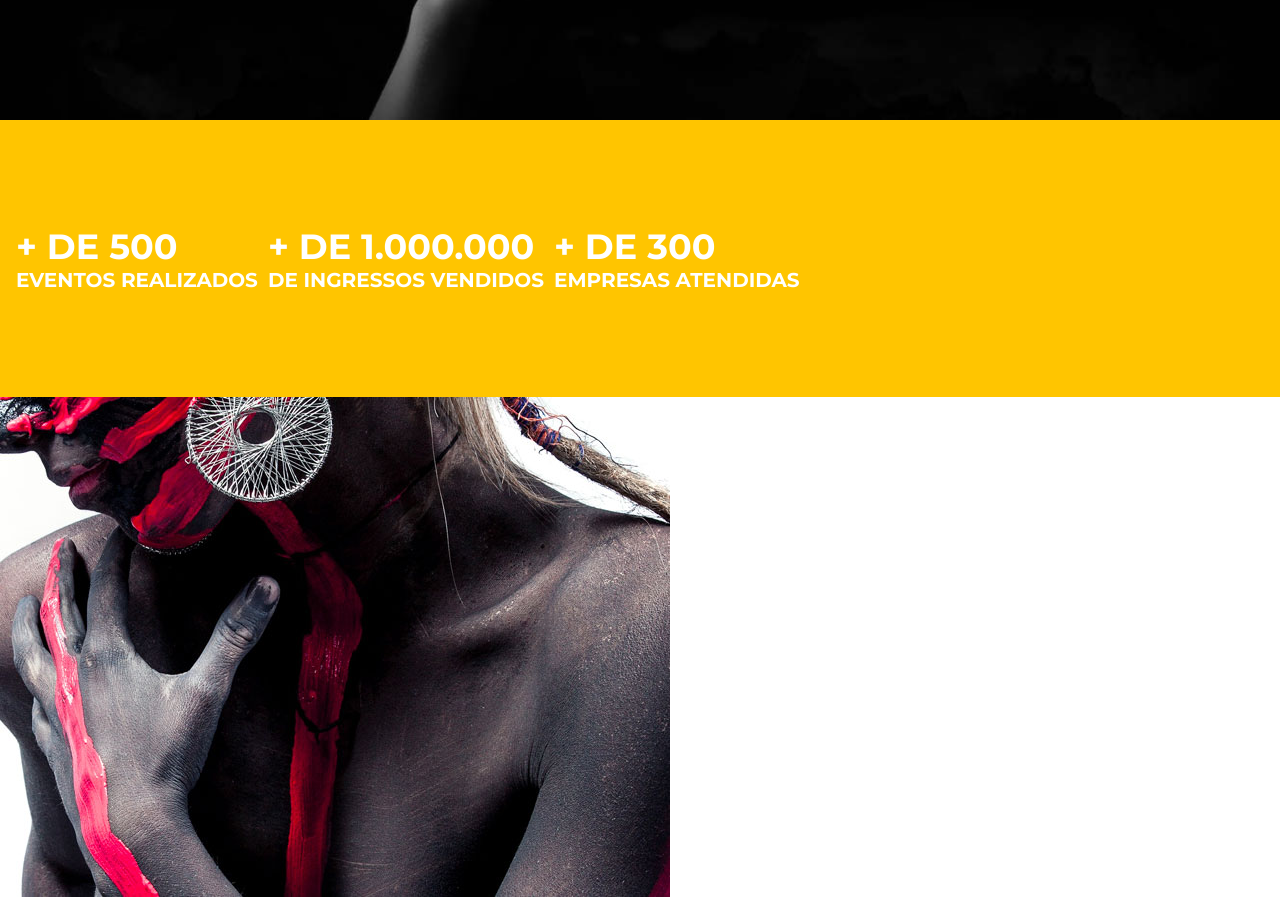
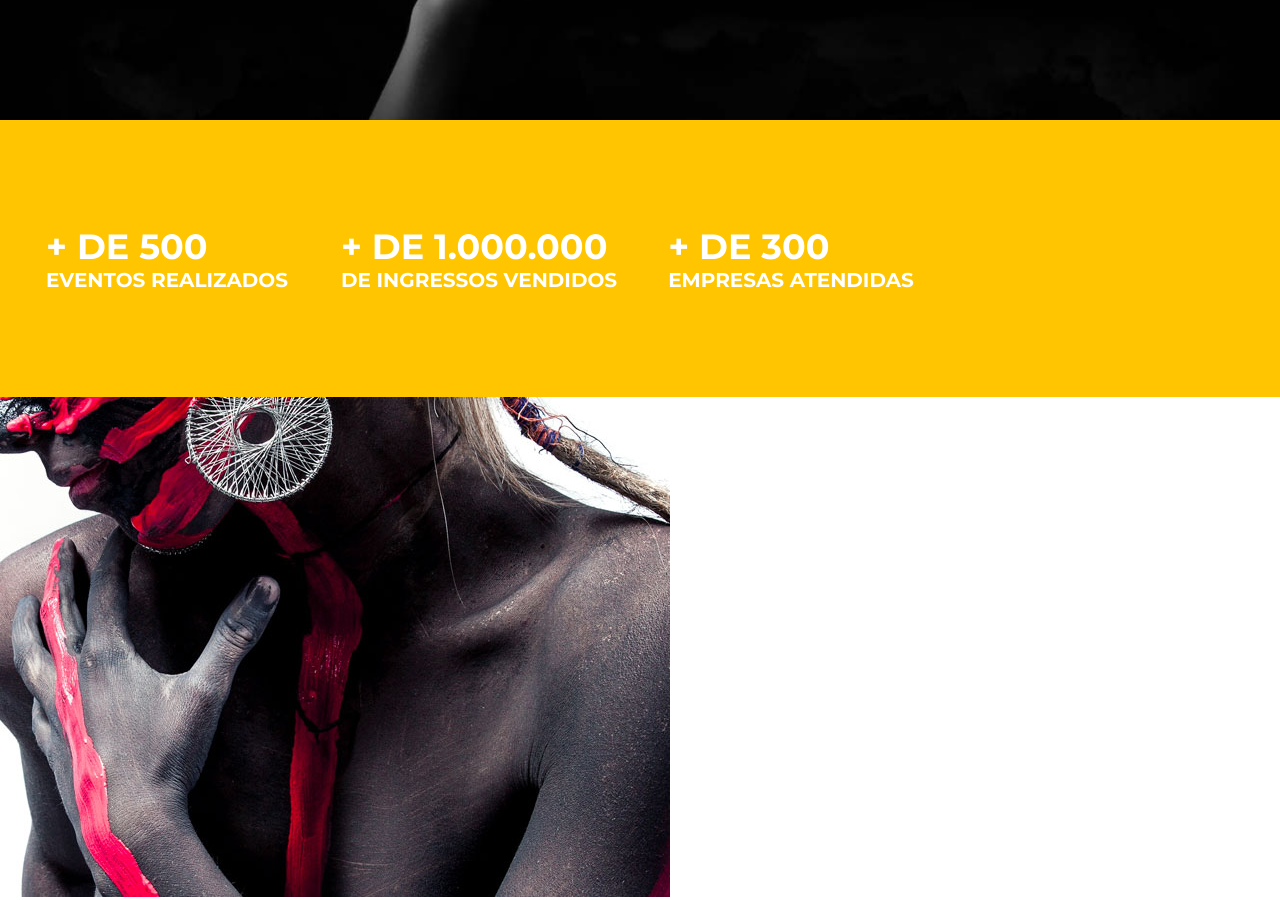
Before and after one commit to GuilhanaMucelin/ImagineOn, a website: page src/index.html in a window 1280 px wide. Shown: the part 680-1580 px from the top of the page. Drawn offline with Linux system fonts and the light colour scheme.

Commit message:
feat(main) styling the counter section

```diff
--- a/src/style.css
+++ b/src/style.css
@@ -14,6 +14,12 @@
 body {
     margin: 0;
     padding-top: 125px;
+}
+
+header,
+main,
+footer {
+    overflow-x: hidden;
 }
 
 ul {
@@ -152,6 +158,9 @@ li {
 }
 
 .counter__container {
+    display: grid;
+    grid-template-columns: repeat(auto-fill, minmax(300px, 1fr));
+    place-items: center;
     margin: 0;
     padding: 70px 16px;
 }
```
